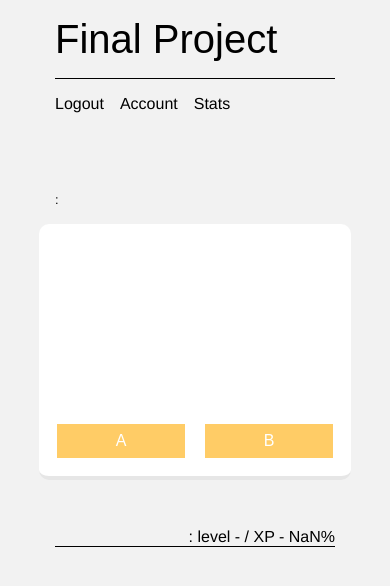
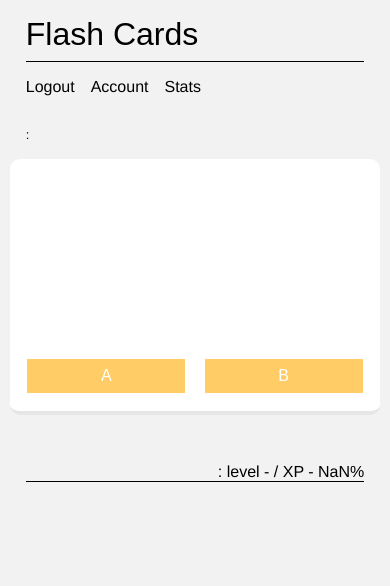
Before and after one commit to colorcodedcode/FlashCardApp_mern-stack, a React app: page / in a window 390 px wide. Built offline with nearby package versions, Linux system fonts and the light colour scheme; no server answers.

Commit message:
added responsive styles

```diff
--- a/public/css/stylesheet.css
+++ b/public/css/stylesheet.css
@@ -93,9 +93,18 @@ footer {
 }
 
 /*Media Queries*/
-/* @media () {
-
-} */
+@media (max-width: 500px) {
+  body {
+    width: 95%
+  }
+  header {
+    margin-bottom: 0rem;
+  }
+  h1 {
+    font-size: 2rem;
+    padding-bottom: 0.5rem
+  }
+}
 
 /* @media print {
 
--- a/public/index.html
+++ b/public/index.html
@@ -3,7 +3,7 @@
 
 <head>
   <meta charset="utf-8">
-  <title>Final Project</title>
+  <title>Flash Cards</title>
   <meta name="viewport" content="width=device-width, initial-scale=1">
   <meta name="author" content="Robert Schaap">
   <link href="css/normalize.css" rel="stylesheet" type="text/css">
@@ -16,7 +16,6 @@
     Please make sure you enable JavaScript if you wish to view this site properly.
   </noscript>
   <div id="app"></div>
-  <!-- <script type="text/javascript" src="scripts/javascript.js"></script> -->
 </body>
 
 </html>
--- a/src/components/Header.js
+++ b/src/components/Header.js
@@ -2,7 +2,7 @@ import React from 'react';
 
 const Header = props =>
   <header role="heading">
-    <h1>Final Project</h1>
+    <h1>Flash Cards</h1>
       <nav>
         <a href="/logout">Logout</a>
         <a href="/account">Account</a>
```
